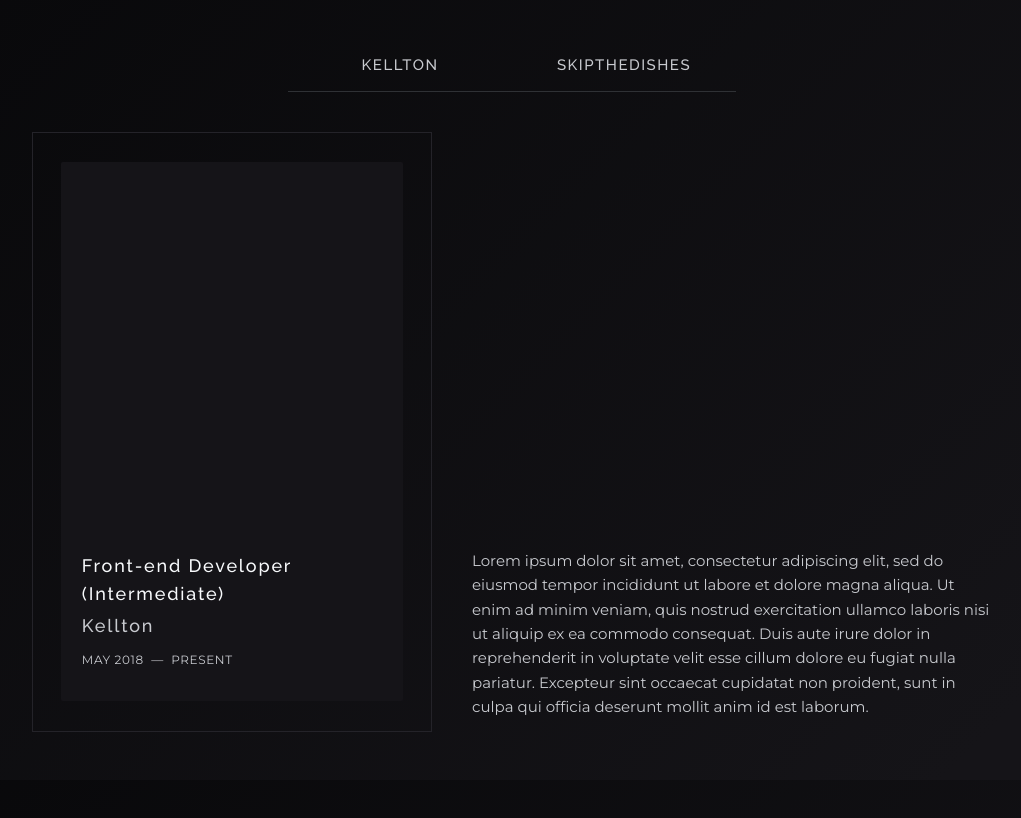
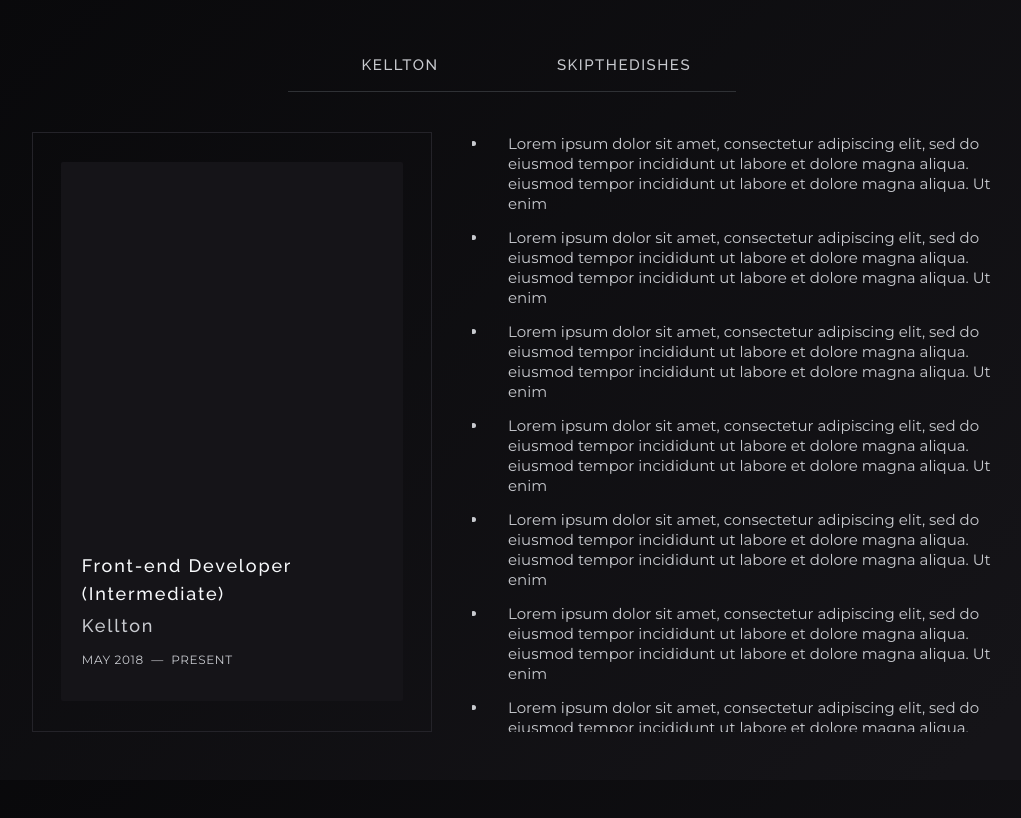
Before and after one commit to eseoooo/v1, a Next.js app: page / in a window 1280 px wide. Shown: the part 1620-2438 px from the top of the page, without its empty margins (128-1149 px from the left). Built offline with nearby package versions, Linux system fonts and the light colour scheme.

Commit message:
add job description panel

```diff
--- a/components/experience/experience.js
+++ b/components/experience/experience.js
@@ -1,24 +1,16 @@
 import HeadingDash from "@/components/ui/heading-dash";
 import ExperienceList from "@/components/experience/experience-list";
 import JobTitlePanel from "@/components/experience/job-title-panel";
+import JobDescriptionPanel from "@/components/experience/job-description-panel";
 
 export default function Experience() {
   return (
     <section id="experience" aria-label="where I've worked">
       <HeadingDash>where I&apos;ve worked</HeadingDash>
       <ExperienceList />
-      <div className="flex w-full flex-col  md:flex-row gap-x-6 lgg:gap-x-10">
+      <div className="flex w-full flex-col justify-center  md:flex-row gap-6 lgg:gap-x-10">
         <JobTitlePanel />
-
-        <p className="max-w-xl flex-1 flex items-end text-sm lgg:text-base-base leading-relaxed">
-          Lorem ipsum dolor sit amet, consectetur adipiscing elit, sed do
-          eiusmod tempor incididunt ut labore et dolore magna aliqua. Ut enim ad
-          minim veniam, quis nostrud exercitation ullamco laboris nisi ut
-          aliquip ex ea commodo consequat. Duis aute irure dolor in
-          reprehenderit in voluptate velit esse cillum dolore eu fugiat nulla
-          pariatur. Excepteur sint occaecat cupidatat non proident, sunt in
-          culpa qui officia deserunt mollit anim id est laborum.
-        </p>
+        <JobDescriptionPanel />
       </div>
     </section>
   );
--- /dev/null
+++ b/components/experience/job-description-panel.js
@@ -0,0 +1,18 @@
+export default function JobDescriptionPanel() {
+  return (
+    <div className="scrollbar h-full overflow-y-auto max-h-120 lgg:max-h-150">
+      <ul className="max-w-xl list-disc h-full flex flex-col justify-end">
+        {Array.from({ length: 10 }, (index) => (
+          <li key={index} className="mb-3 ml-8 md:ml-4 pl-3 lgg:pl-5">
+            <p className="mb-0 text-base-sm xs:text-sm lgg:text-base-base leading-normal">
+              Lorem ipsum dolor sit amet, consectetur adipiscing elit, sed do
+              eiusmod tempor incididunt ut labore et dolore magna aliqua.
+              eiusmod tempor incididunt ut labore et dolore magna aliqua. Ut
+              enim
+            </p>
+          </li>
+        ))}
+      </ul>
+    </div>
+  );
+}
--- a/components/experience/job-title-panel.js
+++ b/components/experience/job-title-panel.js
@@ -7,10 +7,10 @@
   const linkClickHandler = (event) => {
     linkRef.current.click();
   };
-
+  // TODO: Add link icon
   return (
     <>
-      <div className="hidden w-80 h-120 lgg:w-100 lgg:h-150 border border-dark-900 md:flex items-center justify-center">
+      <div className="hidden min-w-80 h-120 lgg:min-w-100 lgg:h-150 border border-dark-900 md:flex items-center justify-center">
         <div
           className="group w-[86%] h-[90%] p-5 rounded-sm flex flex-col justify-end bg-bg-gray-800 cursor-pointer  border border-transparent hover:border-gold-700 hover:bg-gold-700/5 motion-safe:duration-200 motion-safe:ease-out"
           onClick={linkClickHandler}
--- a/tailwind.config.js
+++ b/tailwind.config.js
@@ -20,11 +20,7 @@
       },
       spacing: {
         17.5: "4.375rem",
-      },
-      width: {
         100: "25rem",
-      },
-      height: {
         120: "30rem",
         150: "37.5rem",
       },
```
